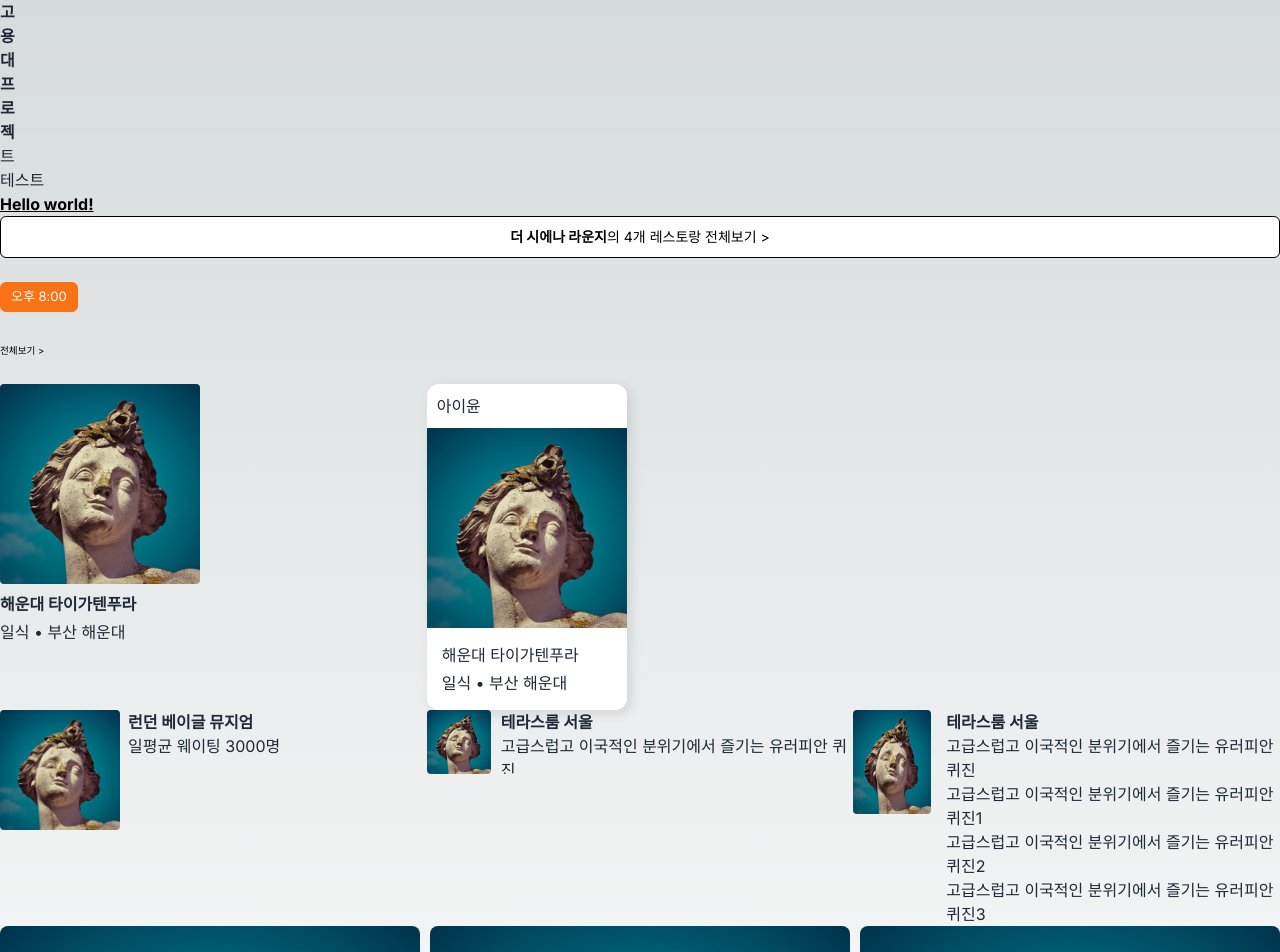
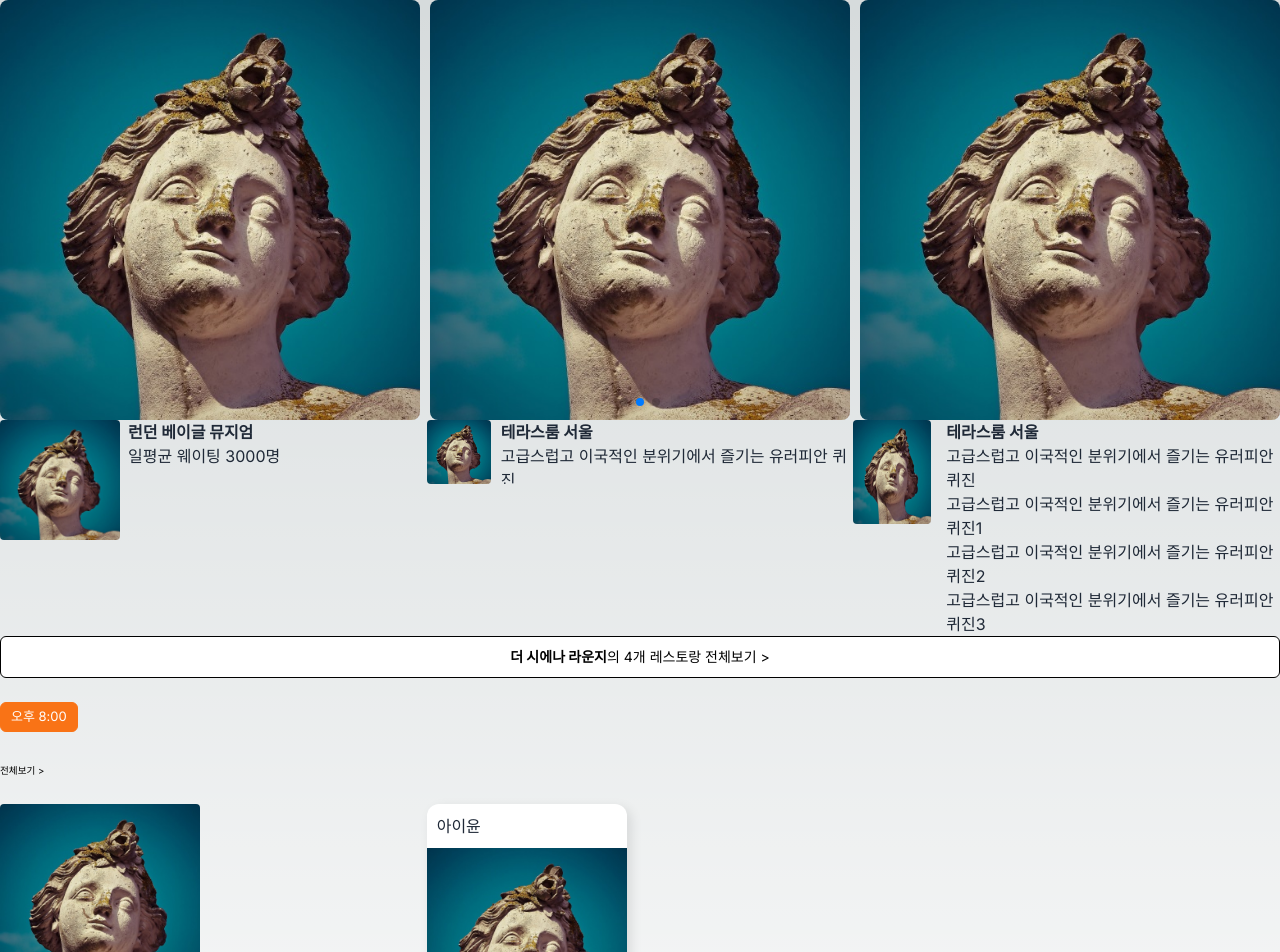
Before and after one commit to DaehyeongLee/yahoo-which, a Next.js app: page / in a window 1280 px wide. Shown: the top 952 px of the page. Built offline with nearby package versions, Linux system fonts and the light colour scheme.

Commit message:
💄 메인페이지 수정

```diff
--- a/app/page.tsx
+++ b/app/page.tsx
@@ -3,21 +3,50 @@ import VerticalCard from '@/components/Card/VerticalCard'
 import Typography from '@/components/Typography/Typography'
 import HorizontalCard from '@/components/Card/HorizontalCard'
 import Carousel from '@/components/Carousel/Carousel'
+import Footer from '@/templates/Footer'
 
 export default function Home() {
   return (
     <main>
       <div>
-        <Typography variant="h1">고</Typography>
-        <Typography variant="h2">용</Typography>
-        <Typography variant="h3">대</Typography>
-        <Typography variant="h4">프</Typography>
-        <Typography variant="h5">로</Typography>
-        <Typography variant="h6">젝</Typography>
-        <Typography variant="p">트</Typography>
-        <Typography variant="span">테스트</Typography>
+        <Carousel
+          contents={[{ img: 'testImg.jpeg', link: '/' }, { img: 'testImg.jpeg' }, { img: 'testImg.jpeg', link: '/' }]}
+        />
       </div>
-      <h1 className="text-2xl font-bold underline">Hello world!</h1>
+      <div className="grid grid-cols-3">
+        <HorizontalCard
+          variant="img_lg"
+          img="testImg.jpeg"
+          content={
+            <div>
+              <Typography variant="h4">런던 베이글 뮤지엄</Typography>
+              <Typography variant="p">일평균 웨이팅 3000명</Typography>
+            </div>
+          }
+        />
+        <HorizontalCard
+          img="testImg.jpeg"
+          content={
+            <div>
+              <Typography variant="h6">테라스룸 서울</Typography>
+              <Typography variant="p">고급스럽고 이국적인 분위기에서 즐기는 유러피안 퀴진</Typography>
+            </div>
+          }
+        />
+        <HorizontalCard
+          variant="content_lg"
+          img="testImg.jpeg"
+          content={
+            <div>
+              <Typography variant="h6">테라스룸 서울</Typography>
+              <Typography variant="p">고급스럽고 이국적인 분위기에서 즐기는 유러피안 퀴진</Typography>
+              <Typography variant="p">고급스럽고 이국적인 분위기에서 즐기는 유러피안 퀴진1</Typography>
+              <Typography variant="p">고급스럽고 이국적인 분위기에서 즐기는 유러피안 퀴진2</Typography>
+              <Typography variant="p">고급스럽고 이국적인 분위기에서 즐기는 유러피안 퀴진3</Typography>
+            </div>
+          }
+        />
+      </div>
       <div>
         <Button variant="outlined">
           {/* TODO: &#62;는 아이콘 추가 이후 대체 */}
@@ -61,45 +90,7 @@ export default function Home() {
           }
         />
       </div>
-      <div className="grid grid-cols-3">
-        <HorizontalCard
-          variant="img_lg"
-          img="testImg.jpeg"
-          content={
-            <div>
-              <Typography variant="h4">런던 베이글 뮤지엄</Typography>
-              <Typography variant="p">일평균 웨이팅 3000명</Typography>
-            </div>
-          }
-        />
-        <HorizontalCard
-          img="testImg.jpeg"
-          content={
-            <div>
-              <Typography variant="h6">테라스룸 서울</Typography>
-              <Typography variant="p">고급스럽고 이국적인 분위기에서 즐기는 유러피안 퀴진</Typography>
-            </div>
-          }
-        />
-        <HorizontalCard
-          variant="content_lg"
-          img="testImg.jpeg"
-          content={
-            <div>
-              <Typography variant="h6">테라스룸 서울</Typography>
-              <Typography variant="p">고급스럽고 이국적인 분위기에서 즐기는 유러피안 퀴진</Typography>
-              <Typography variant="p">고급스럽고 이국적인 분위기에서 즐기는 유러피안 퀴진1</Typography>
-              <Typography variant="p">고급스럽고 이국적인 분위기에서 즐기는 유러피안 퀴진2</Typography>
-              <Typography variant="p">고급스럽고 이국적인 분위기에서 즐기는 유러피안 퀴진3</Typography>
-            </div>
-          }
-        />
-      </div>
-      <div>
-        <Carousel
-          contents={[{ img: 'testImg.jpeg', link: '/' }, { img: 'testImg.jpeg' }, { img: 'testImg.jpeg', link: '/' }]}
-        />
-      </div>
+      <Footer />
     </main>
   )
 }
```
